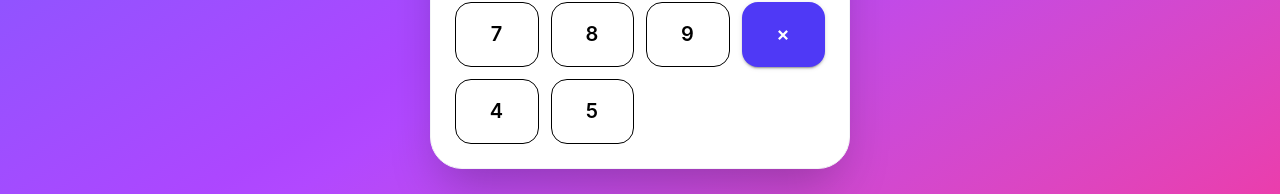
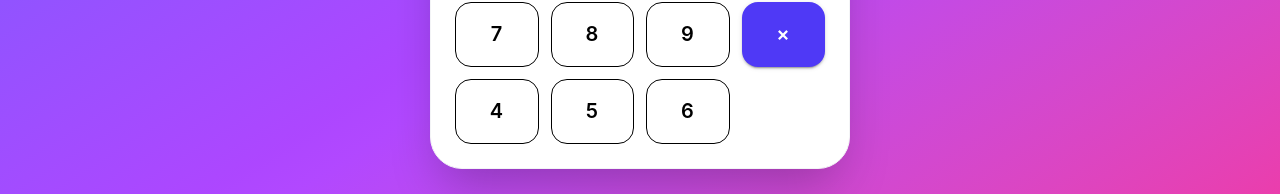
Before and after one commit to deep-coder1/Calculator-App, a React (Vite) app: page / in a window 1280 px wide. Shown: the part 478-672 px from the top of the page. Built offline with nearby package versions, Linux system fonts and the light colour scheme.

Commit message:
In row 3 add 6 button comp

```diff
--- a/src/components/Calculator.jsx
+++ b/src/components/Calculator.jsx
@@ -255,6 +255,12 @@ const Calculator = () => {
             5
           </CalculatorButton>
 
+          <CalculatorButton
+            onClick={() => handleNumber("6")}
+          >
+            6
+          </CalculatorButton>
+
 
         </div>
 
```
